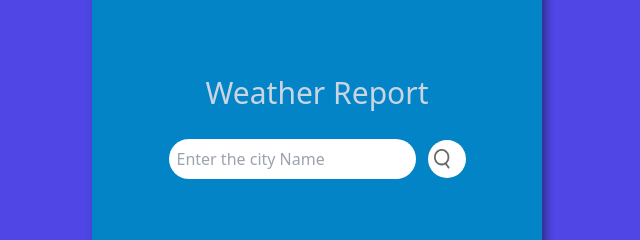
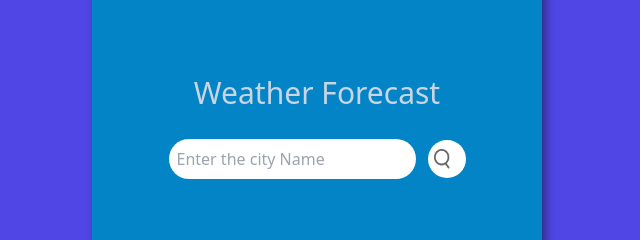
Before and after one commit to AtaAman/Weather-Forecast, a plain HTML site: page dist/index.html in a window 1280 px wide. Shown: the part 276-516 px from the top of the page, 323-963 px from the left. Drawn offline with Linux system fonts and the light colour scheme.

Commit message:
heading change

```diff
--- a/dist/index.html
+++ b/dist/index.html
@@ -8,7 +8,7 @@
 </head>
 <body class="bg-indigo-600 grid place-content-center h-screen">
     <div class=" bg-sky-600 h-[550px] w-[350px] flex flex-col justify-center items-center rounded-lg shadow-[4px_4px_8px] shadow-indigo-900 md:h-[550px] md:w-[450px]">
-        <h1 class="text-[30px] text-slate-300">Weather Report</h1>
+        <h1 class="text-[30px] text-slate-300">Weather Forecast</h1>
         <div class="items-center flex flex-row justify-center">
             <input class="p-2 mt-6 rounded-[25px]" type="text" placeholder="Enter the city Name"
             spellcheck="false" >
```
